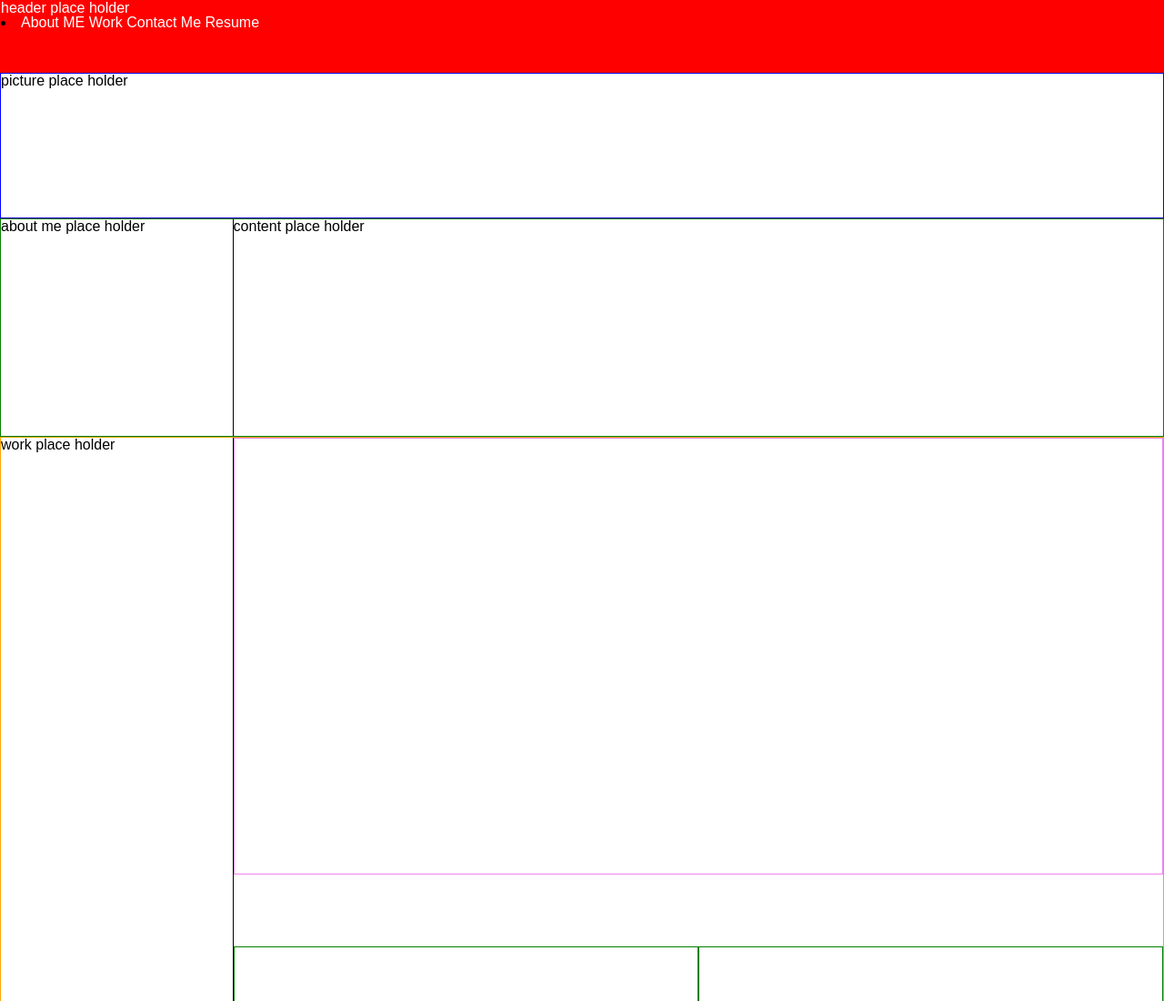
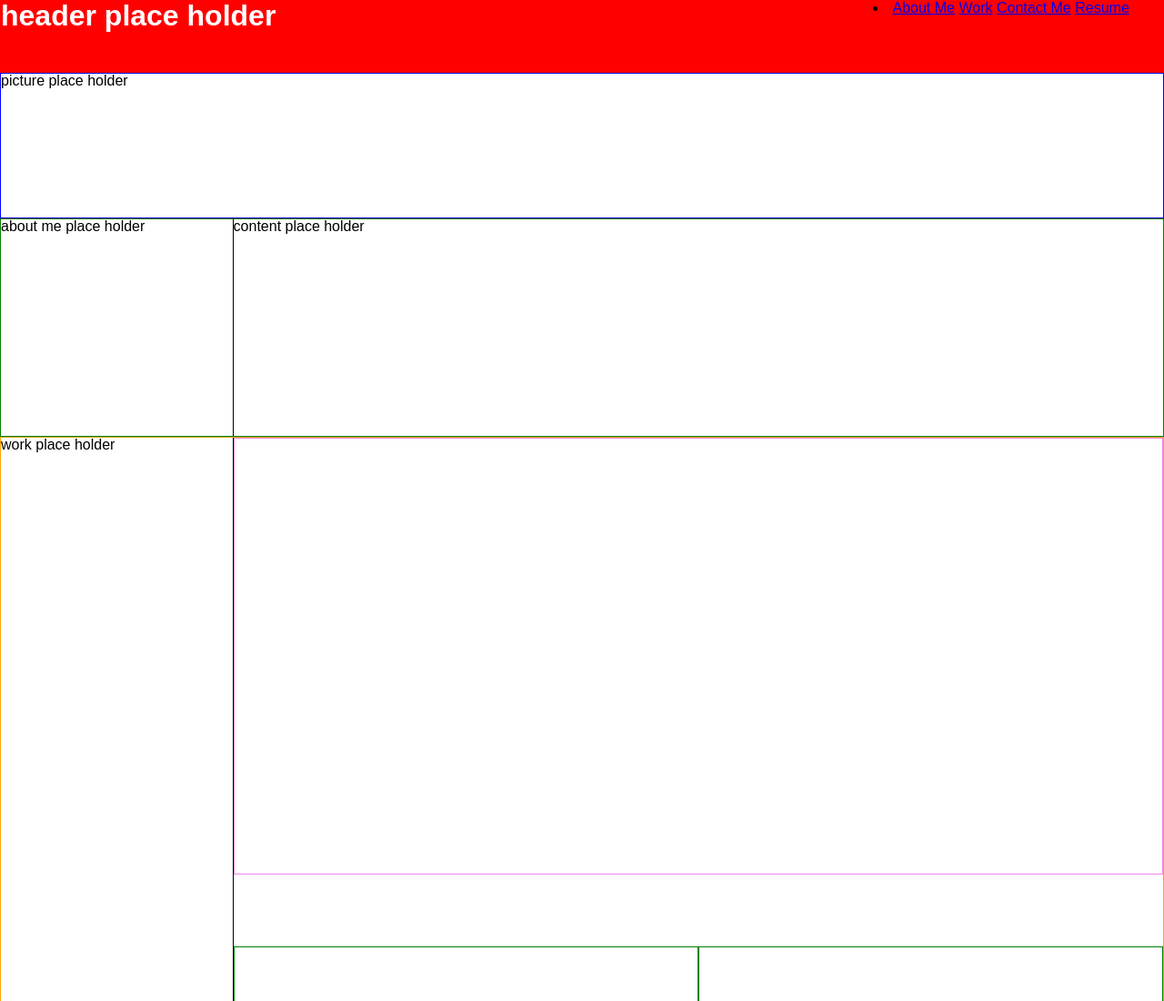
Before and after one commit to EricShek/css.portfolio, a plain HTML site: page index.html in a window 1280 px wide. Shown: the top 1100 px of the page at 91% size. Drawn offline with Linux system fonts and the light colour scheme.

Commit message:
update header with UI

```diff
--- a/asset/css/style.css
+++ b/asset/css/style.css
@@ -12,18 +12,19 @@
     border: 1px solid red;
     height: 10vh;
     background-color: red;
+    display: flex;
+    flex-wrap: wrap;
 
 
 }
 
 
 
-
-
-
 header div { flex-wrap: wrap;
     color: white;
     display: inline;
+    flex-basis: 75%;
+    font-size:  200%;
 
 
 
@@ -35,7 +36,7 @@ header nav li ul {
     color: white;
     text-align: right;
     justify-content: space-around;
-
+    flex-basis: 25%;
 
 
 }
--- a/index.html
+++ b/index.html
@@ -15,18 +15,18 @@
   <body>
     <header>
 
-         <div> header place holder </div>
+         <div> <strong>header place holder</strong>  </div>
 
 
             <nav>
                 <li>
-                  <ul>About ME</ul>
+                  <ul><a href="#AboutMe">About Me</a></ul>
 
-                  <ul>Work</ul>
+                  <ul><a href="#Work">Work</a></ul>
 
-                  <ul>Contact Me</ul>
+                  <ul><a href="#Contact">Contact Me</a></ul>
 
-                  <ul>Resume</ul>
+                  <ul><a href="#Resume">Resume</a></ul>
                 </li>
               </nav>
 
```
